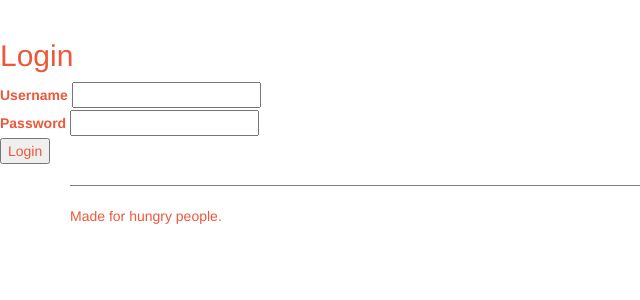
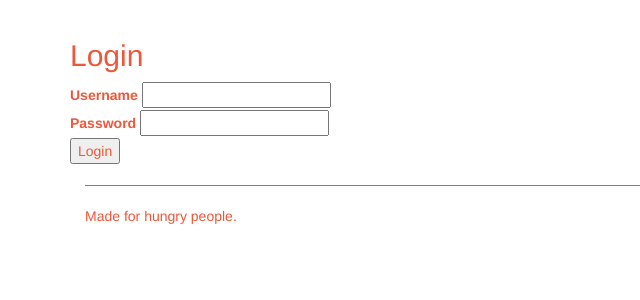
Before and after one commit to alibulota/food_truck, a Python web app: template foodtruck/templates/login.jinja2 in a window 1280 px wide. Shown: the part 51-351 px from the top of the page, without its empty margins (0-640 px from the left). Run offline with Jinja, Linux system fonts and the light colour scheme; the template is opened without the code that fills it, so the values that code supplies are empty; some libraries are stand-ins or nearby versions.

Commit message:
Put login form inside container div to align properly

```diff
--- a/foodtruck/templates/login.jinja2
+++ b/foodtruck/templates/login.jinja2
@@ -31,6 +31,7 @@
 
 
 {% block body %}
+  <div class="container">
     <h2>Login</h2>
     {% if error -%}
     <p class="error"><strong>Error</strong>: {{ error }}
@@ -48,4 +49,5 @@
         <input type="submit" name="Login" value="Login"/>
       </div>
     </form>
+  <div>
 {% endblock %}
```
Lines whose indentation alone changed are shown as unchanged.
